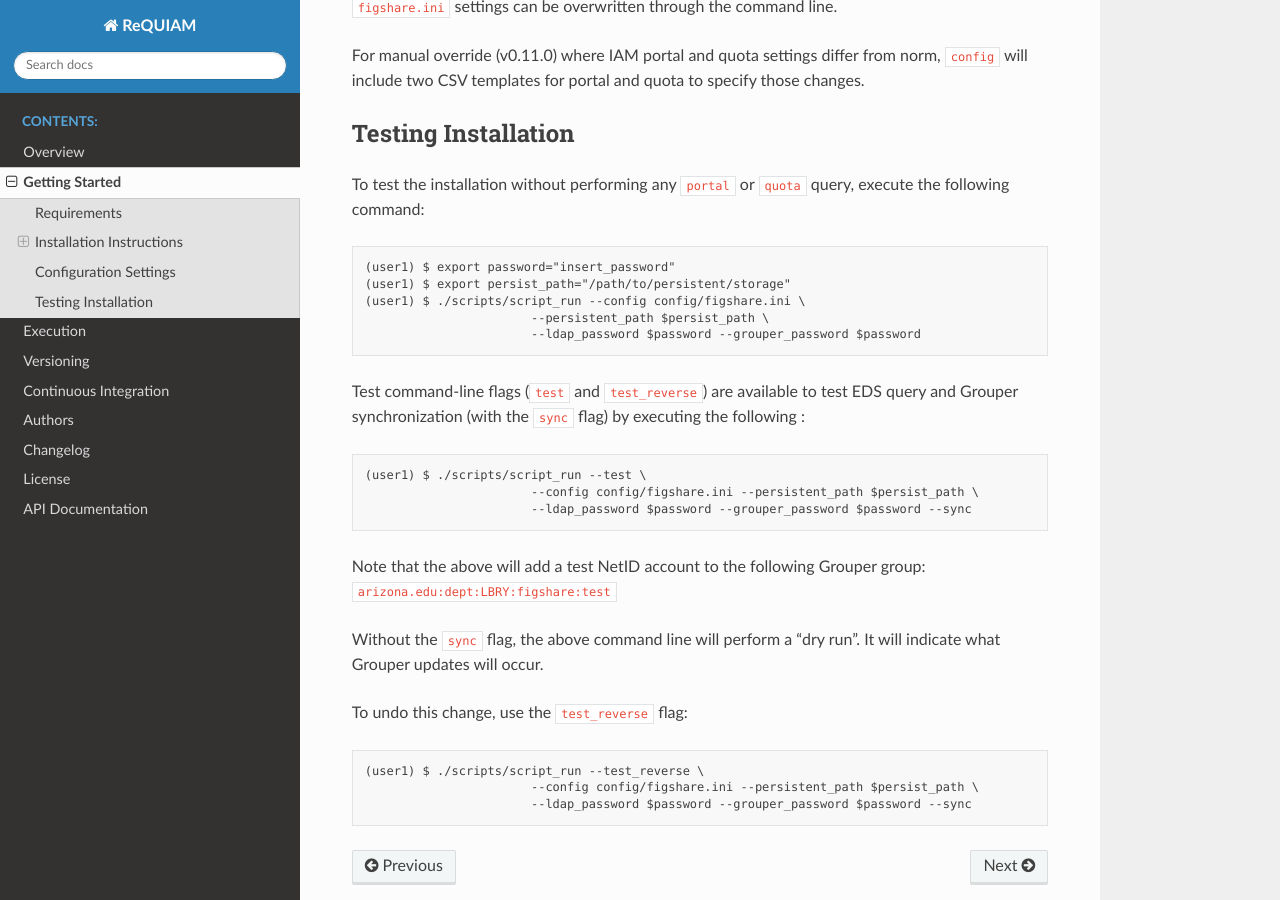
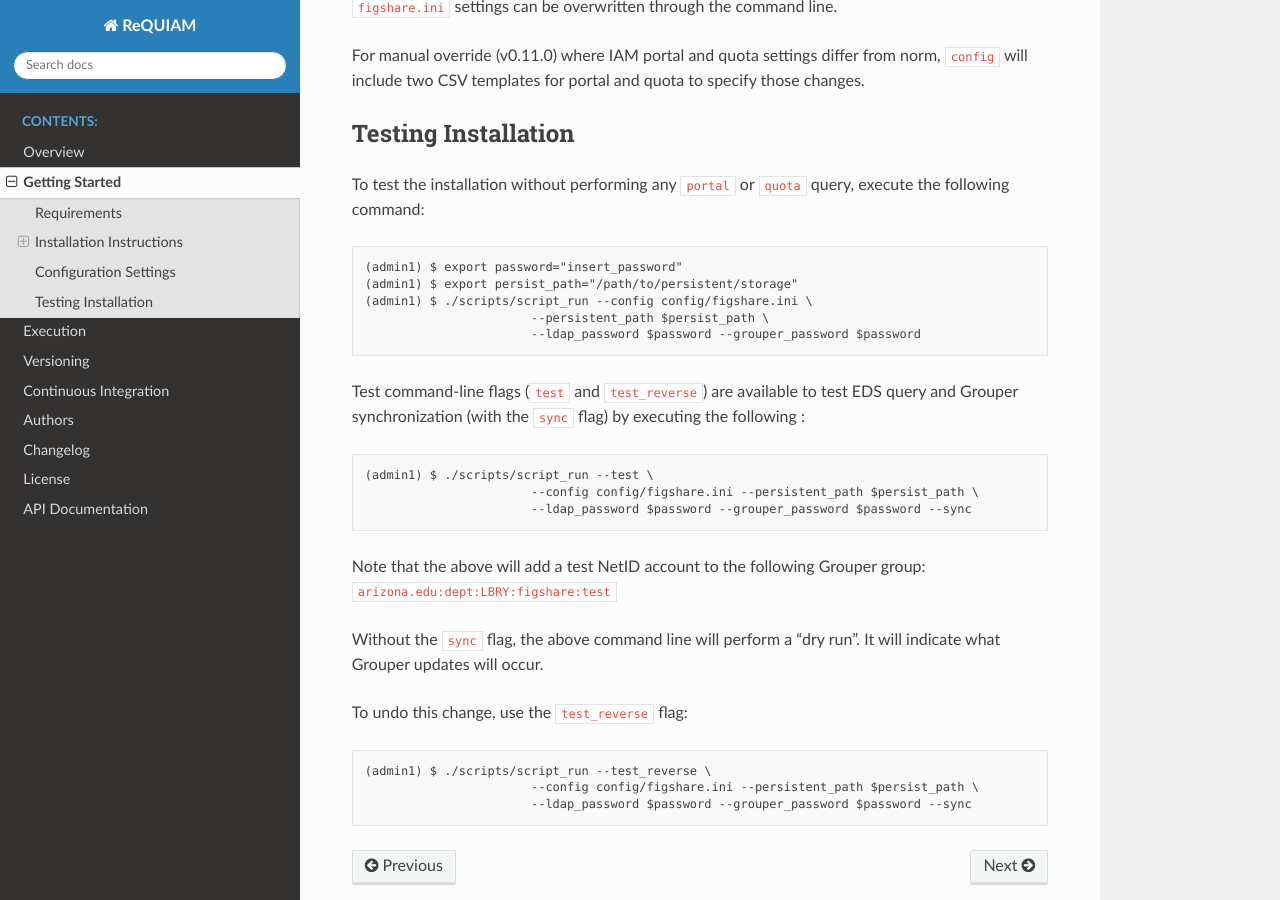
Before and after one commit to UAL-RE/ReQUIAM, a Sphinx documentation site: the page built from docs/source/getting_started.rst, in a window 1280 px wide and 900 px high, scrolled down 1759 px. Built offline with Sphinx 7.4.7 and the Read the Docs theme 2.0.0, drawn with Linux system fonts in a browser that asks for light colours.

```diff
--- a/docs/source/getting_started.rst
+++ b/docs/source/getting_started.rst
@@ -96,9 +96,9 @@
 
 ::
 
-   (user1) $ export password="insert_password"
-   (user1) $ export persist_path="/path/to/persistent/storage"
-   (user1) $ ./scripts/script_run --config config/figshare.ini \
+   (admin1) $ export password="insert_password"
+   (admin1) $ export persist_path="/path/to/persistent/storage"
+   (admin1) $ ./scripts/script_run --config config/figshare.ini \
                           --persistent_path $persist_path \
                           --ldap_password $password --grouper_password $password
 
@@ -108,7 +108,7 @@
 
 ::
 
-   (user1) $ ./scripts/script_run --test \
+   (admin1) $ ./scripts/script_run --test \
                           --config config/figshare.ini --persistent_path $persist_path \
                           --ldap_password $password --grouper_password $password --sync
 
@@ -122,7 +122,7 @@
 
 ::
 
-   (user1) $ ./scripts/script_run --test_reverse \
+   (admin1) $ ./scripts/script_run --test_reverse \
                           --config config/figshare.ini --persistent_path $persist_path \
                           --ldap_password $password --grouper_password $password --sync
 
```
